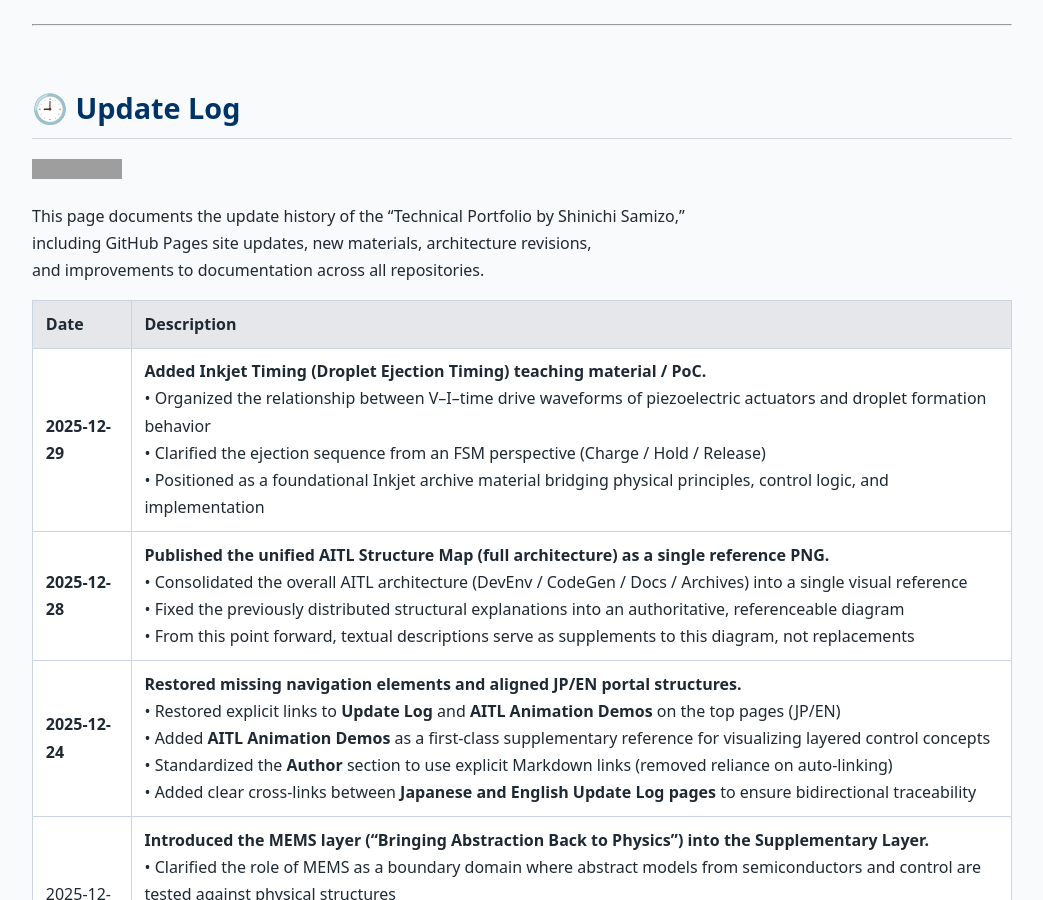
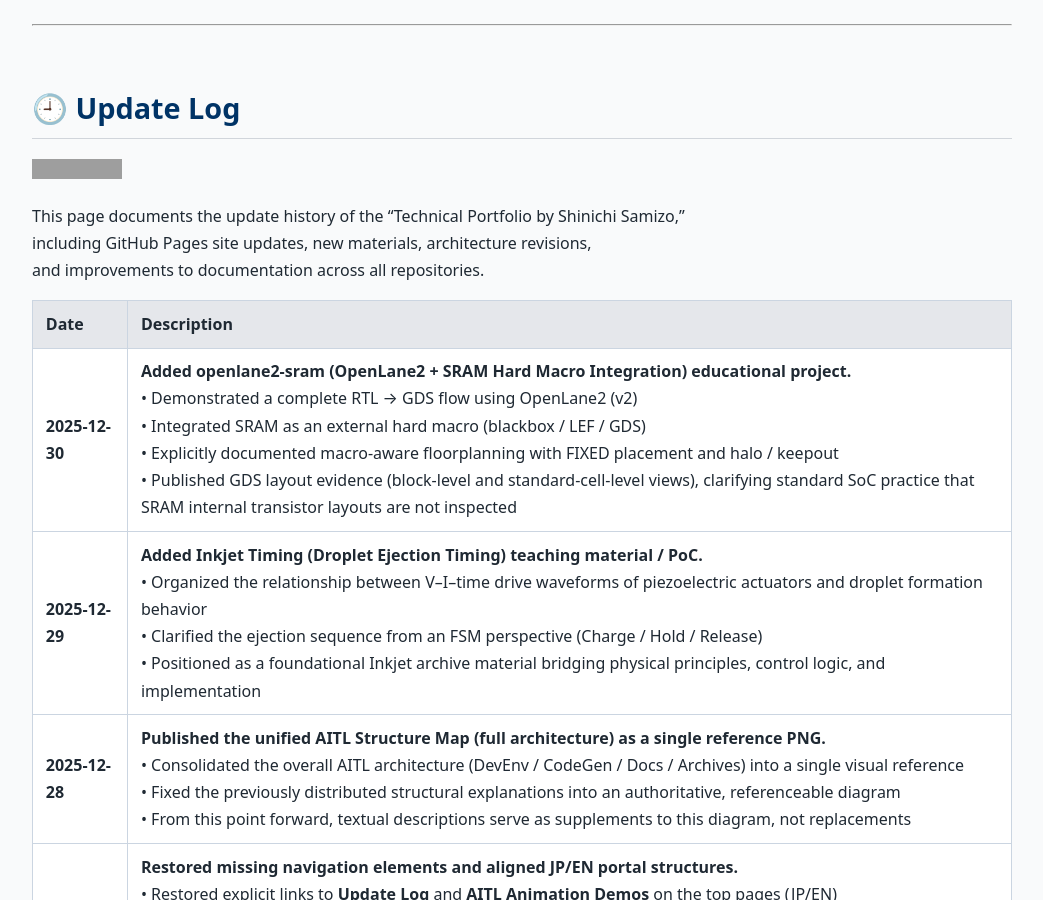
Before and after one commit to Samizo-AITL/Samizo-AITL.github.io, a Jekyll site: the page built from about/update/en/index.md, in a window 1280 px wide and 900 px high. Shown: the whole window, without its empty margins (118-1161 px from the left). Built offline with Jekyll 4.4.1, drawn with Linux system fonts in a browser that asks for light colours; grey boxes are pictures that could not be loaded.

Commit message:
Update index.md

```diff
--- a/about/update/en/index.md
+++ b/about/update/en/index.md
@@ -14,6 +14,7 @@ and improvements to documentation across all repositories.
 
 | Date       | Description                                                                 |
 |------------|-----------------------------------------------------------------------------|
+| **2025-12-30** | **Added openlane2-sram (OpenLane2 + SRAM Hard Macro Integration) educational project.**<br>• Demonstrated a complete RTL → GDS flow using OpenLane2 (v2)<br>• Integrated SRAM as an external hard macro (blackbox / LEF / GDS)<br>• Explicitly documented macro-aware floorplanning with FIXED placement and halo / keepout<br>• Published GDS layout evidence (block-level and standard-cell-level views), clarifying standard SoC practice that SRAM internal transistor layouts are not inspected |
 | **2025-12-29** | **Added Inkjet Timing (Droplet Ejection Timing) teaching material / PoC.**<br>• Organized the relationship between V–I–time drive waveforms of piezoelectric actuators and droplet formation behavior<br>• Clarified the ejection sequence from an FSM perspective (Charge / Hold / Release)<br>• Positioned as a foundational Inkjet archive material bridging physical principles, control logic, and implementation |
 | **2025-12-28** | **Published the unified AITL Structure Map (full architecture) as a single reference PNG.**<br>• Consolidated the overall AITL architecture (DevEnv / CodeGen / Docs / Archives) into a single visual reference<br>• Fixed the previously distributed structural explanations into an authoritative, referenceable diagram<br>• From this point forward, textual descriptions serve as supplements to this diagram, not replacements |
 | **2025-12-24** | **Restored missing navigation elements and aligned JP/EN portal structures.**<br>• Restored explicit links to **Update Log** and **AITL Animation Demos** on the top pages (JP/EN)<br>• Added **AITL Animation Demos** as a first-class supplementary reference for visualizing layered control concepts<br>• Standardized the **Author** section to use explicit Markdown links (removed reliance on auto-linking)<br>• Added clear cross-links between **Japanese and English Update Log pages** to ensure bidirectional traceability |
```
